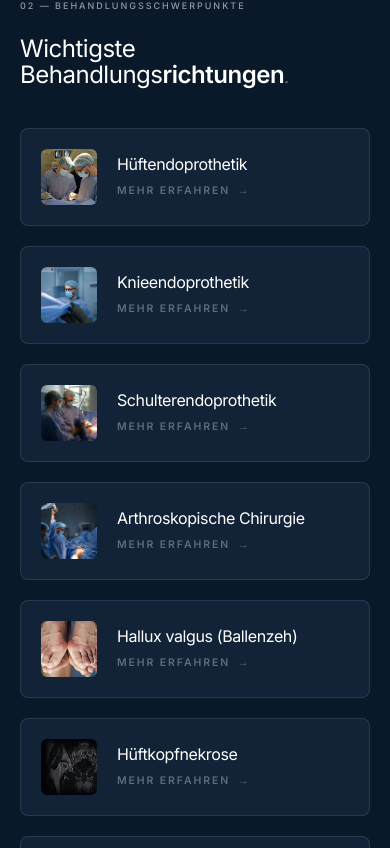
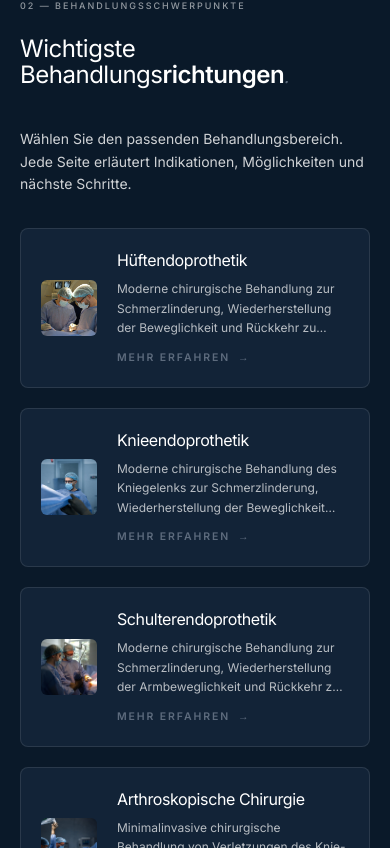
Before and after one commit to meredian18-dot/travmatolog-in-ua, a Next.js app: page /de/ in a window 390 px wide. Shown: the part 2256-3104 px from the top of the page. Built offline with nearby package versions, Linux system fonts and the light colour scheme.

Commit message:
UX: clarify treatment discovery and improve mobile safe-area layout

```diff
--- a/components/Treatments.tsx
+++ b/components/Treatments.tsx
@@ -1,6 +1,13 @@
 import type { Dict, Locale } from "@/app/i18n";
 import { BASE } from "@/app/base";
 import { getDirections } from "@/app/directions";
+
+const browseLabels: Record<Locale, { hint: string; group: string }> = {
+  uk: { hint: "Оберіть напрямок за вашою проблемою. У кожному розділі описані показання, можливості лікування та наступні кроки.", group: "Напрямки лікування" },
+  en: { hint: "Choose the treatment area that best matches your concern. Each page explains indications, treatment options and next steps.", group: "Treatment areas" },
+  de: { hint: "Wählen Sie den passenden Behandlungsbereich. Jede Seite erläutert Indikationen, Möglichkeiten und nächste Schritte.", group: "Behandlungsbereiche" },
+  pl: { hint: "Wybierz obszar leczenia odpowiadający Twojemu problemowi. Każda strona wyjaśnia wskazania, możliwości i kolejne kroki.", group: "Obszary leczenia" },
+};
 
 function SectionHeader({ t }: { t: Dict["treatments"] }) {
   return (
@@ -25,6 +32,7 @@ export default function Treatments({ dict, lang }: { dict: Dict; lang: Locale })
       <div className="mx-auto max-w-[1440px] px-5 sm:px-8">
         <SectionHeader t={t} />
 
+        <p className="mb-8 max-w-3xl text-sm sm:text-base leading-relaxed text-white/80">{browseLabels[lang].hint}</p>
         <TreatmentCards dict={dict} lang={lang} />
       </div>
     </section>
@@ -35,7 +43,7 @@ export function TreatmentCards({ dict, lang }: { dict: Dict; lang: Locale }) {
   const t = dict.treatments;
   const directions = getDirections(lang);
   return (
-        <div className="grid grid-cols-1 sm:grid-cols-2 lg:grid-cols-3 gap-5 lg:gap-6">
+        <div className="grid grid-cols-1 sm:grid-cols-2 lg:grid-cols-3 gap-5 lg:gap-6" aria-label={browseLabels[lang].group}>
           {directions.cards.map((card, i) => (
             <a
               key={`${card.slug}-${i}`}
@@ -54,7 +62,8 @@ export function TreatmentCards({ dict, lang }: { dict: Dict; lang: Locale }) {
                 <h3 className="font-sans font-light text-white text-base lg:text-lg tracking-tight leading-snug">
                   {card.title}
                 </h3>
-                <div className="mt-2 inline-flex items-center gap-2 label-caps text-[10.5px] font-semibold text-tan">
+                <p className="mt-2 text-xs sm:text-sm text-white/70 leading-relaxed line-clamp-3">{card.summary}</p>
+                <div className="mt-3 inline-flex items-center gap-2 label-caps text-[10.5px] font-semibold text-tan">
                   {t.learnMore}
                   <span aria-hidden className="transition-transform group-hover:translate-x-1">→</span>
                 </div>
```
